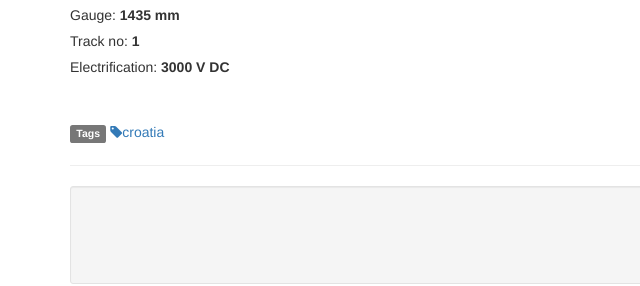
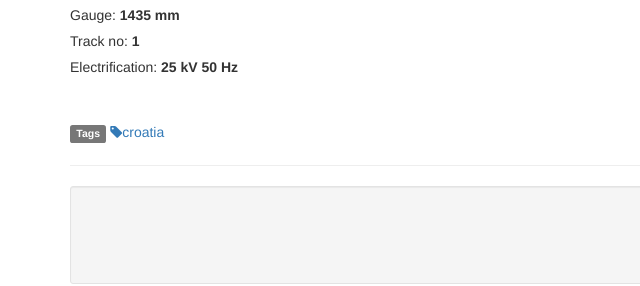
Before and after one commit to railvo/railcam.github.io, a plain HTML site: page 20160321-rijeka-moravice.html in a window 1280 px wide. Shown: the part 1113-1399 px from the top of the page, 0-640 px from the left. Drawn offline with nearby package versions, Linux system fonts and the light colour scheme.

Commit message:
Daily update

```diff
--- a/20160321-rijeka-moravice.html
+++ b/20160321-rijeka-moravice.html
@@ -98,7 +98,7 @@
 <p>Country: <strong>Croatia</strong><br />
 Gauge: <strong>1435 mm</strong><br />
 Track no: <strong>1</strong><br />
-Electrification: <strong>3000 V DC</strong>  </p>
+Electrification: <strong>25 kV 50 Hz</strong>  </p>
   </div>
 
 <div class="article-tag-list">
```
